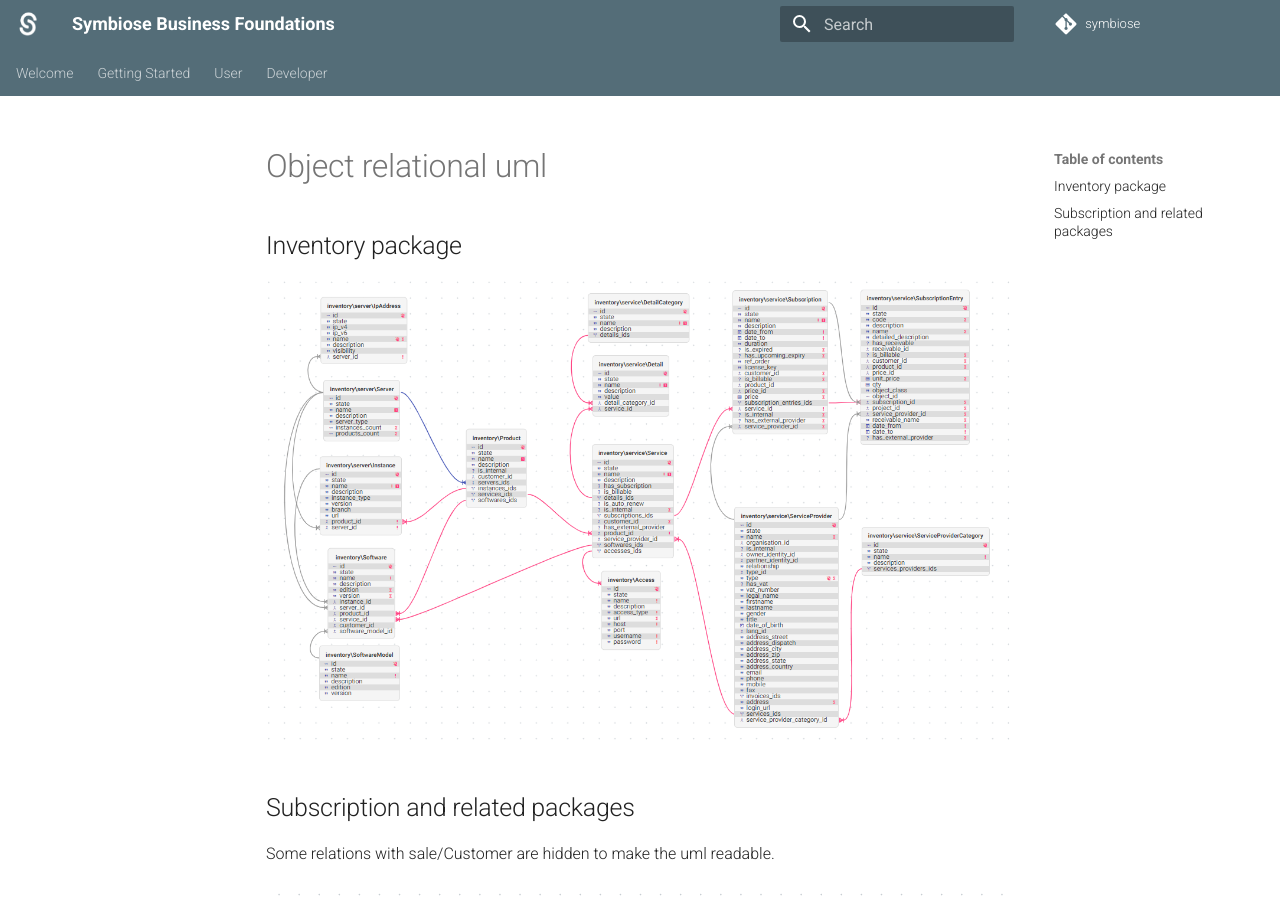
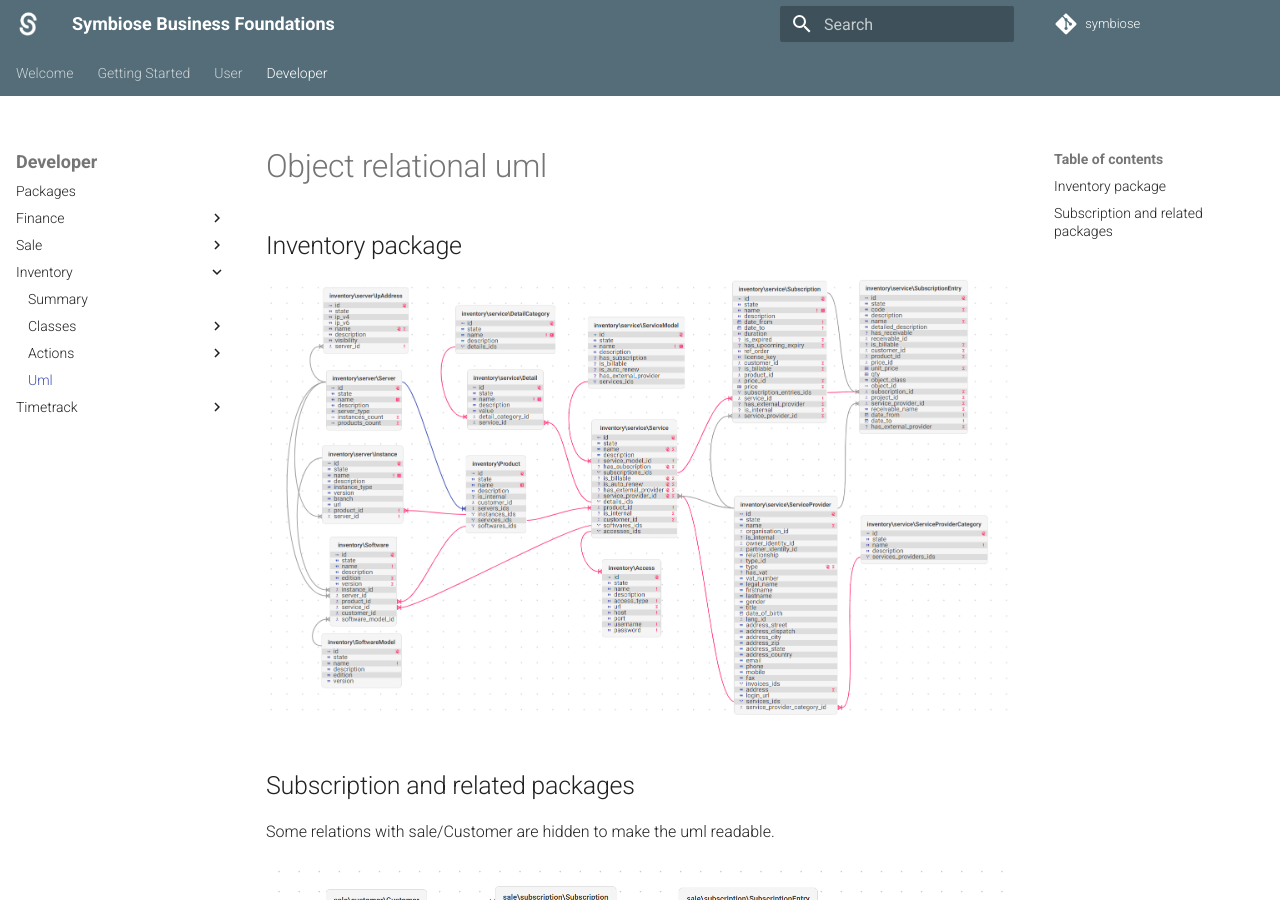
Before and after one commit to yesbabylon/symbiose-doc, an MkDocs documentation site: the page built from docs/developer-manual/inventory/uml.md, in a window 1280 px wide and 900 px high. Built offline with MkDocs 1.6.1 and Material for MkDocs 9.7.7, drawn with Linux system fonts in a browser that asks for light colours; comment, search, counter and statistics services are not loaded; the version menu is left out.

Commit message:
add missing uml and update image inventory uml

```diff
--- a/mkdocs.yml
+++ b/mkdocs.yml
@@ -101,6 +101,7 @@ nav:
               - 'Server': 'developer-manual/inventory/classes/server.md'
           - 'Actions':
             - 'Subscription' : 'developer-manual/inventory/actions/subscription.md'
+          - 'Uml': 'developer-manual/inventory/uml.md'
       - 'Timetrack':
           - 'Summary': 'developer-manual/timetrack/index.md'
           - 'Classes': 'developer-manual/timetrack/classes.md'
```
Also changed, not shown: docs/assets/img/uml/inventory/object-relational/package.png.
